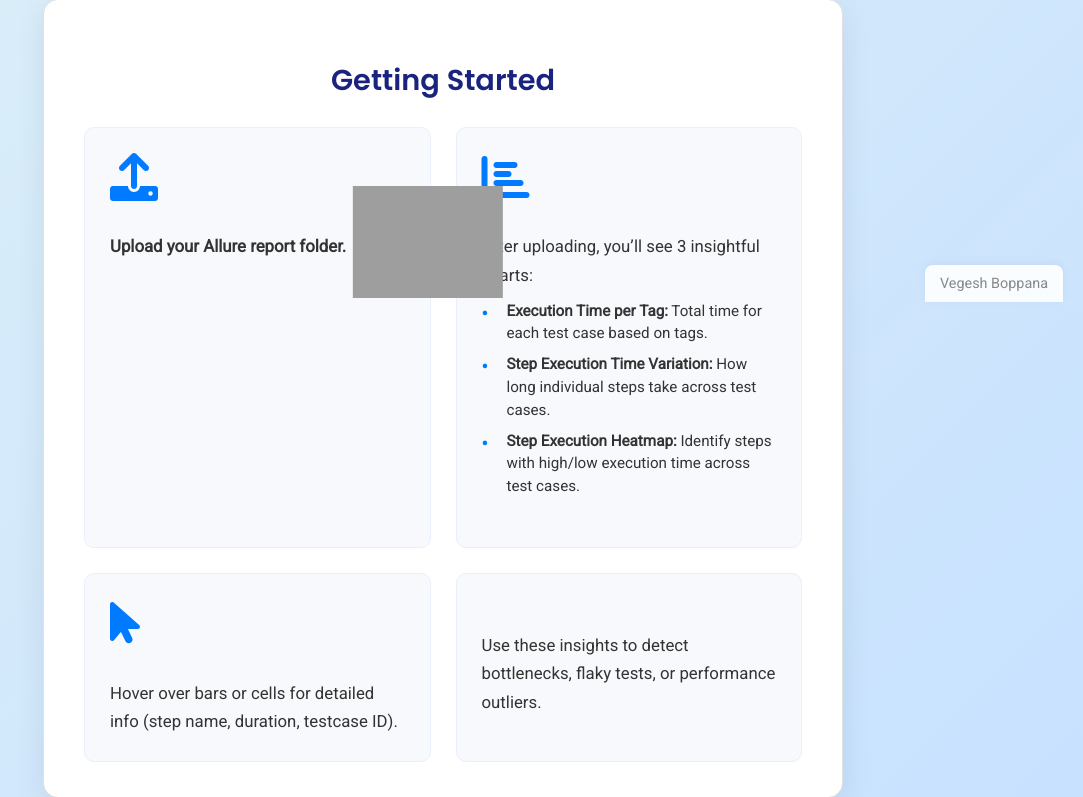
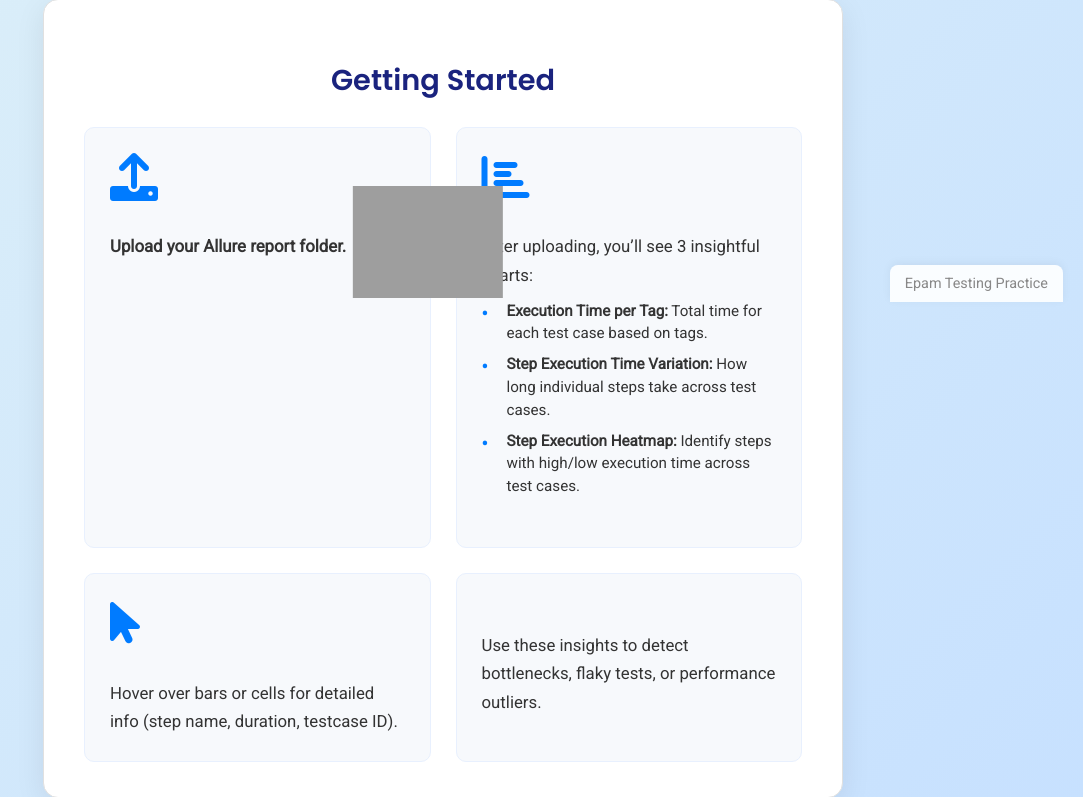
Before and after one commit to VegeshBoppana/Allure-DashBoards, a Flask app: page / in a window 1280 px wide. Shown: the part 498-1295 px from the top of the page, without its empty margins (197-1280 px from the left). Run offline with Flask 3, Linux system fonts and the light colour scheme; grey boxes are pictures that could not be loaded.

Commit message:
updated the index.html file

```diff
--- a/templates/index.html
+++ b/templates/index.html
@@ -435,7 +435,7 @@
     </div>
 
     <footer class="app-footer">
-        <span>Vegesh Boppana</span>
+        <span>Epam Testing Practice</span>
     </footer>
 
     <script>
```
